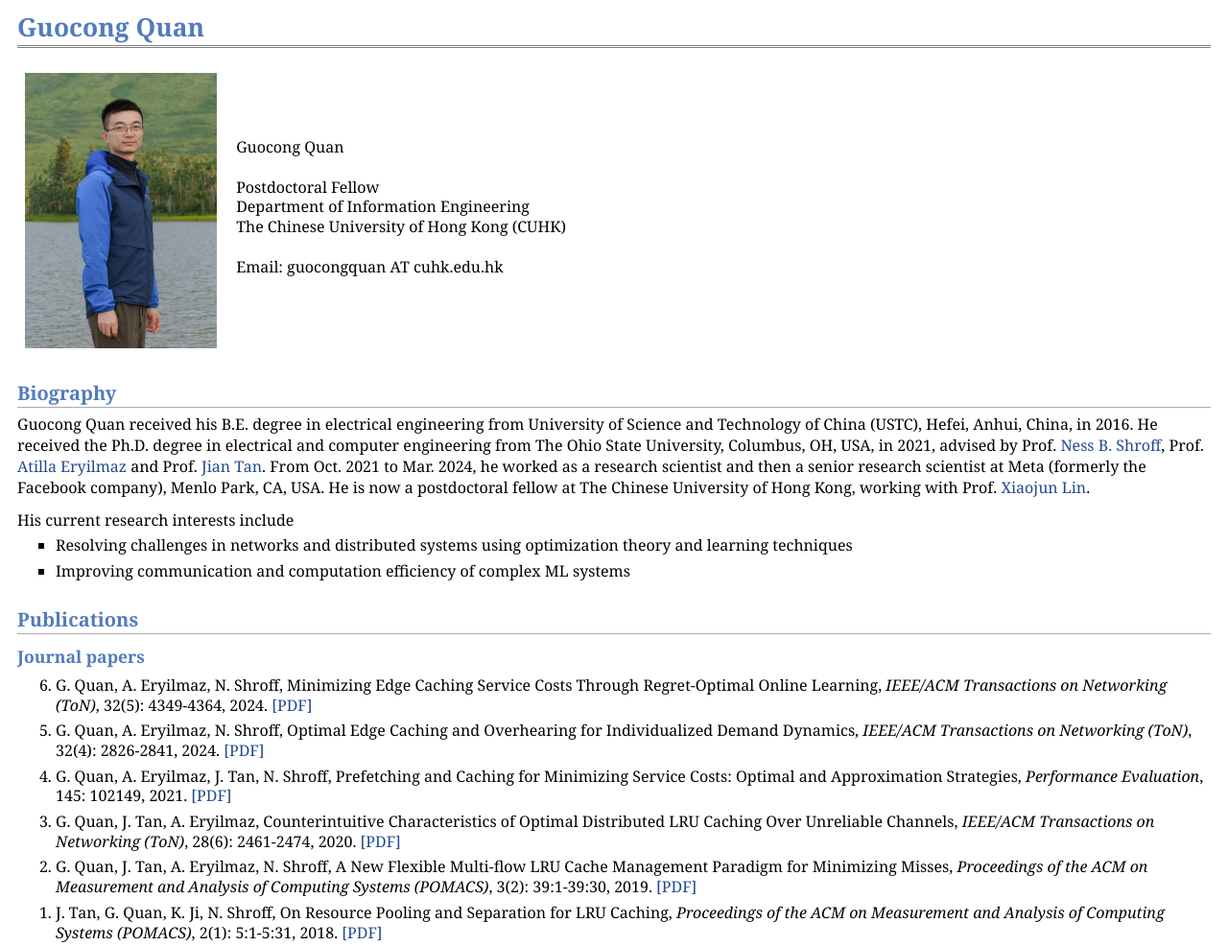
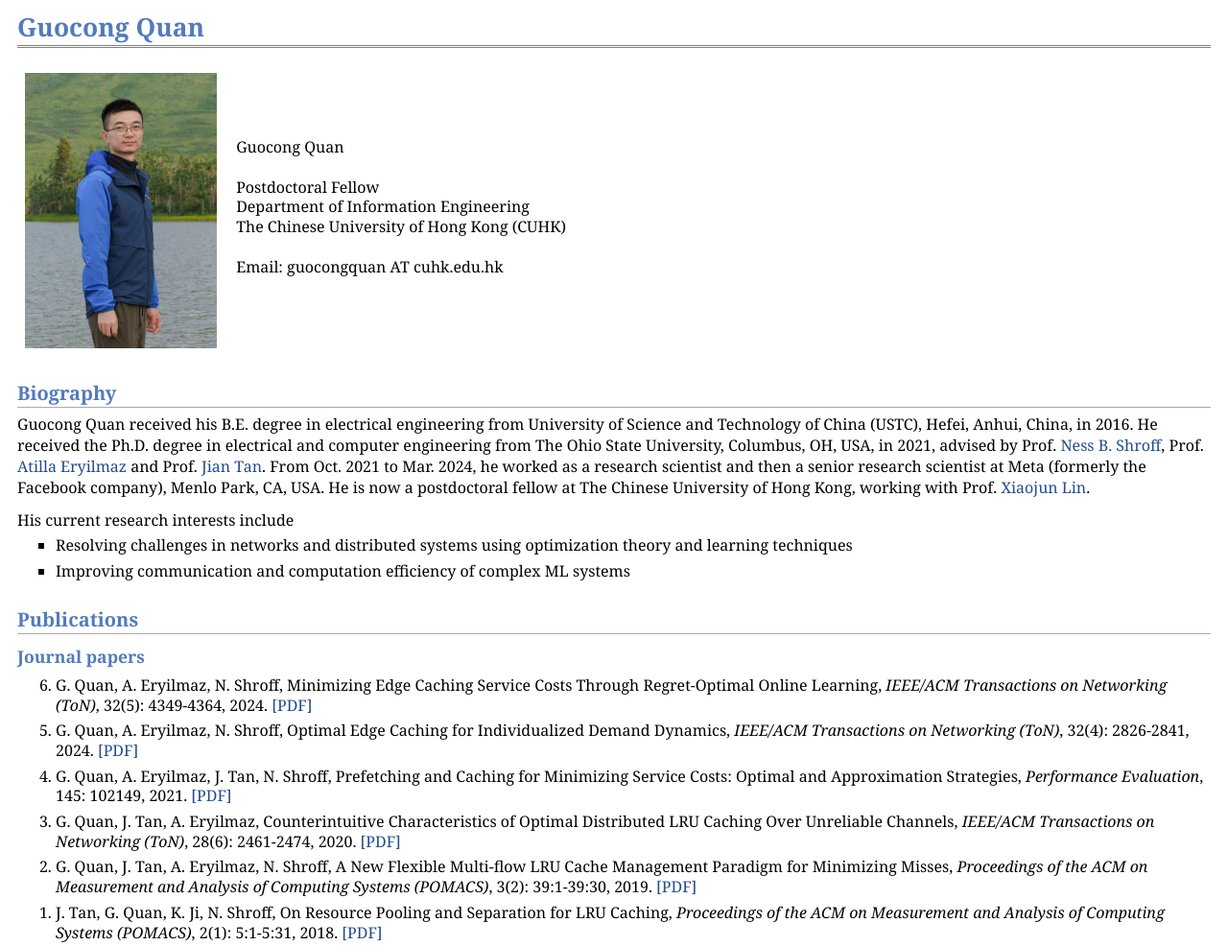
Before and after one commit to guocongquan/guocongquan.github.io, a plain HTML site: page index.html in a window 1280 px wide. Shown: the top 986 px of the page at 96% size. Drawn offline with Linux system fonts and the light colour scheme.

Commit message:
Fix paper title

```diff
--- a/index.html
+++ b/index.html
@@ -52,7 +52,7 @@ His current research interests include
     Learning, <em>IEEE/ACM Transactions on Networking (ToN)</em>, 32(5): 4349-4364, 2024.
     <a href="publications/journal/ToN-2024-online_caching.pdf">[PDF]</a></p>
   </li>
-  <li><p>G. Quan, A. Eryilmaz, N. Shroff, Optimal Edge Caching and Overhearing for Individualized Demand Dynamics, <em>IEEE/ACM
+  <li><p>G. Quan, A. Eryilmaz, N. Shroff, Optimal Edge Caching for Individualized Demand Dynamics, <em>IEEE/ACM
     Transactions on Networking (ToN)</em>, 32(4): 2826-2841, 2024.
     <a href="publications/journal/ToN-2024-individual_caching.pdf">[PDF]</a></p>
   </li>
```
